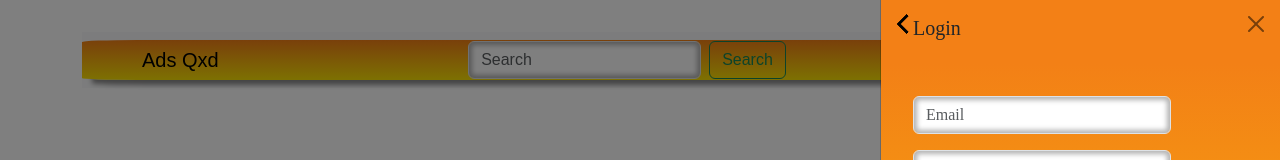
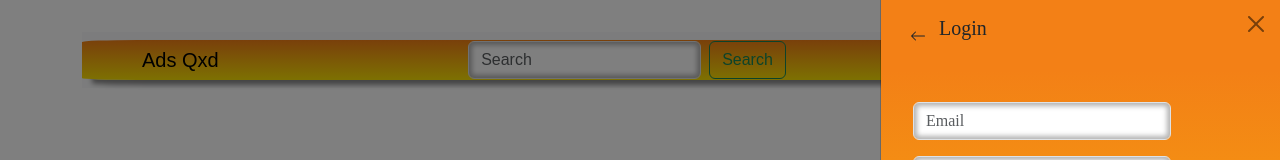
Before and after one commit to lucasOliveing/web_project, a Vue app: page / in a window 1280 px wide. Both pictures are taken after a click on the button "Login". Shown: the top 160 px of the page. Built offline with nearby package versions, Linux system fonts and the light colour scheme; no server answers.

Commit message:
Setas para voltar e lixeiras para excluir

```diff
--- a/package.json
+++ b/package.json
@@ -11,6 +11,7 @@
   "dependencies": {
     "axios": "^1.4.0",
     "bootstrap": "^5.3.0",
+    "bootstrap-icons": "^1.10.5",
     "pinia": "^2.1.3",
     "vee-validate": "^4.9.6",
     "vue": "^3.2.47",
--- a/src/components/formulario/addAds.vue
+++ b/src/components/formulario/addAds.vue
@@ -176,13 +176,15 @@ export default {
 
 
 
-        <button @click.prevent="uploadingFotos()">enviar</button>
+        <button class="btn btn-outline-secondary" @click.prevent="uploadingFotos()">Enviar</button>
 
         <div class="container text-center">
             <div class="row align-items-center">
                 <div v-if="fotos" v-for="(foto, i) in fotos" class="col-6 my-3" :key="i">
                     <img :src="foto.src" alt="" class="img-fluid img-thumbnail" id="tam">
-                    <button @click.prevent="deletar(i)"></button>
+                    <button class="btn" @click.prevent="deletar(i)"><svg xmlns="http://www.w3.org/2000/svg" width="16" height="16" fill="currentColor" class="bi bi-trash3-fill" viewBox="0 0 16 16">
+  <path d="M11 1.5v1h3.5a.5.5 0 0 1 0 1h-.538l-.853 10.66A2 2 0 0 1 11.115 16h-6.23a2 2 0 0 1-1.994-1.84L2.038 3.5H1.5a.5.5 0 0 1 0-1H5v-1A1.5 1.5 0 0 1 6.5 0h3A1.5 1.5 0 0 1 11 1.5Zm-5 0v1h4v-1a.5.5 0 0 0-.5-.5h-3a.5.5 0 0 0-.5.5ZM4.5 5.029l.5 8.5a.5.5 0 1 0 .998-.06l-.5-8.5a.5.5 0 1 0-.998.06Zm6.53-.528a.5.5 0 0 0-.528.47l-.5 8.5a.5.5 0 0 0 .998.058l.5-8.5a.5.5 0 0 0-.47-.528ZM8 4.5a.5.5 0 0 0-.5.5v8.5a.5.5 0 0 0 1 0V5a.5.5 0 0 0-.5-.5Z"/>
+</svg></button>
                 </div>
             </div>
         </div>
--- a/src/components/head.vue
+++ b/src/components/head.vue
@@ -63,7 +63,9 @@ function handleImage(event) {
     <!-- Login -->
     <div class="offcanvas offcanvas-end" tabindex="-1" id="login" aria-labelledby="loginLabel">
         <div class="offcanvas-header" id="info2">
-            <div id="seta"></div>
+            <div><button class="btn" data-bs-toggle="offcanvas" aria-label="Close"><svg xmlns="http://www.w3.org/2000/svg" width="16" height="16" fill="currentColor" class="bi bi-arrow-left" viewBox="0 0 16 16">
+  <path fill-rule="evenodd" d="M15 8a.5.5 0 0 0-.5-.5H2.707l3.147-3.146a.5.5 0 1 0-.708-.708l-4 4a.5.5 0 0 0 0 .708l4 4a.5.5 0 0 0 .708-.708L2.707 8.5H14.5A.5.5 0 0 0 15 8z"/>
+</svg></button></div>
             <h5 id="loginLabel">Login</h5>
             <button type="button" class="btn-close text-reset" data-bs-dismiss="offcanvas" aria-label="Close"></button>
         </div>
@@ -104,7 +106,9 @@ function handleImage(event) {
     <!-- Register -->
     <div class="offcanvas offcanvas-end" tabindex="-1" id="register" aria-labelledby="loginLabel">
         <div class="offcanvas-header" id="info2">
-            <div id="seta"></div>
+            <div><button class="btn" data-bs-toggle="offcanvas" aria-label="Close"><svg xmlns="http://www.w3.org/2000/svg" width="16" height="16" fill="currentColor" class="bi bi-arrow-left" viewBox="0 0 16 16">
+  <path fill-rule="evenodd" d="M15 8a.5.5 0 0 0-.5-.5H2.707l3.147-3.146a.5.5 0 1 0-.708-.708l-4 4a.5.5 0 0 0 0 .708l4 4a.5.5 0 0 0 .708-.708L2.707 8.5H14.5A.5.5 0 0 0 15 8z"/>
+</svg></button></div>
             <h5 id="loginLabel">Register</h5>
             <button type="button" class="btn-close text-reset" data-bs-dismiss="offcanvas" aria-label="Close"></button>
         </div>
@@ -157,7 +161,11 @@ function handleImage(event) {
 
         <div v-if="!auth.logged">
             <div class="offcanvas-header">
+                <div><button class="btn" data-bs-toggle="offcanvas" data-bs-target="#login"><svg xmlns="http://www.w3.org/2000/svg" width="16" height="16" fill="currentColor" class="bi bi-arrow-left" viewBox="0 0 16 16">
+  <path fill-rule="evenodd" d="M15 8a.5.5 0 0 0-.5-.5H2.707l3.147-3.146a.5.5 0 1 0-.708-.708l-4 4a.5.5 0 0 0 0 .708l4 4a.5.5 0 0 0 .708-.708L2.707 8.5H14.5A.5.5 0 0 0 15 8z"/>
+</svg></button></div>
                 <h5 id="loginLabel">Error</h5>
+                <button type="button" class="btn-close text-reset" data-bs-dismiss="offcanvas" aria-label="Close"></button>
             </div>
 
             <div class="offcanvas-body container">
@@ -172,7 +180,9 @@ function handleImage(event) {
 
         <div v-else>
             <div class="offcanvas-header">
-                <div id="seta"></div>
+                <div><button class="btn" data-bs-toggle="offcanvas" aria-label="Close"><svg xmlns="http://www.w3.org/2000/svg" width="16" height="16" fill="currentColor" class="bi bi-arrow-left" viewBox="0 0 16 16">
+  <path fill-rule="evenodd" d="M15 8a.5.5 0 0 0-.5-.5H2.707l3.147-3.146a.5.5 0 1 0-.708-.708l-4 4a.5.5 0 0 0 0 .708l4 4a.5.5 0 0 0 .708-.708L2.707 8.5H14.5A.5.5 0 0 0 15 8z"/>
+</svg></button></div>
                 <h5 id="loginLabel">UserOpt</h5>
                 <button type="button" class="btn-close text-reset" data-bs-dismiss="offcanvas" aria-label="Close"></button>
             </div>
@@ -208,7 +218,9 @@ function handleImage(event) {
 
     <div class="offcanvas offcanvas-end" tabindex="-1" id="userAds" aria-labelledby="loginLabel">
         <div class="offcanvas-header" id="info2">
-            <div id="seta"></div>
+            <div><button class="btn" data-bs-toggle="offcanvas" data-bs-target="#userOpt"><svg xmlns="http://www.w3.org/2000/svg" width="16" height="16" fill="currentColor" class="bi bi-arrow-left" viewBox="0 0 16 16">
+  <path fill-rule="evenodd" d="M15 8a.5.5 0 0 0-.5-.5H2.707l3.147-3.146a.5.5 0 1 0-.708-.708l-4 4a.5.5 0 0 0 0 .708l4 4a.5.5 0 0 0 .708-.708L2.707 8.5H14.5A.5.5 0 0 0 15 8z"/>
+</svg></button></div>
             <h5 class="float-center">Adicionar Anuncios</h5>
             <button type="button" class="btn-close text-reset" data-bs-dismiss="offcanvas" aria-label="Close"></button>
         </div>
--- a/src/style.css
+++ b/src/style.css
@@ -94,10 +94,10 @@ button {
 
 #seta{
   position: relative;
-  padding: 7px;
+  padding: 2px;
   box-shadow: 2px -2px 0 1px #000 inset;
   border: solid transparent;
-  border-width: 0 0 2px 2px;
+  border-width: 0 0 1px 1px;
   transform: rotate(45deg);
 }
 
```
Also changed, not shown: 1 other file (tests, documents, lock files or other folders).
